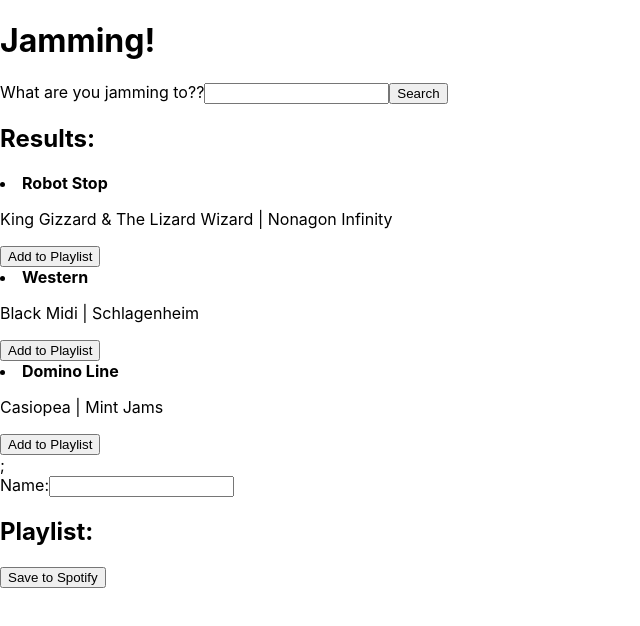
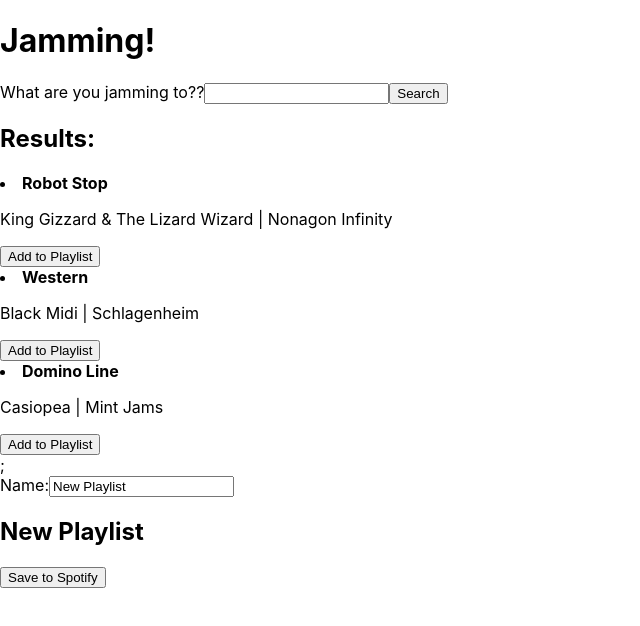
Before and after one commit to IfritSorcerer/jamming, a React (Create React App) app: page / in a window 1280 px wide. Shown: the top 626 px of the page, without its empty margins (0-640 px from the left). Built offline with nearby package versions, Linux system fonts and the light colour scheme.

Commit message:
Added Playlist renaming function

```diff
--- a/src/components/Playlist/Playlist.js
+++ b/src/components/Playlist/Playlist.js
@@ -1,17 +1,17 @@
 import React, { useState } from "react";
 
-const Playlist = ({ tracks, removeTrack }) => {
+const Playlist = ({ tracks }) => {
   const songList = tracks ?? [];
 
+  const [playlistName, setPlaylistName] = useState('New Playlist');
+  const handleNameChange = (e) => {
+    setPlaylistName(e.target.value);
+  }
   return (
     <div>
       <label htmlFor="playlist-maker">Name:</label>
-      <input
-        htmlFor="playlist-maker"
-        type="text"
-        id="playlist-maker"
-      />
-      <h2>Playlist:</h2>
+      <input htmlFor="playlist-maker" type="text" id="playlist-maker" onChange={handleNameChange} value={playlistName} />
+      <h2>{playlistName}</h2>
 
       <ol>
         {songList.map((track) => (
@@ -20,7 +20,7 @@ const Playlist = ({ tracks, removeTrack }) => {
             <p>
               {track.artist} | {track.album}
             </p>
-            <button type="submit" onClick={removeTrack} >Remove From Playlist</button>
+            <button type="submit">Remove From Playlist</button>
           </li>
         ))}
       </ol>
--- a/src/components/Playlist/PlaylistContainer.js
+++ b/src/components/Playlist/PlaylistContainer.js
@@ -9,7 +9,9 @@ const PlaylistContainer = () => {
     setTracks([...tracks, track]);
   };
 
+ const removeTrackFromPlaylist = (track) => {
 
+ }
   return (
     <div>
       <TrackListing addTrack={addTrackToPlaylist} />
```
